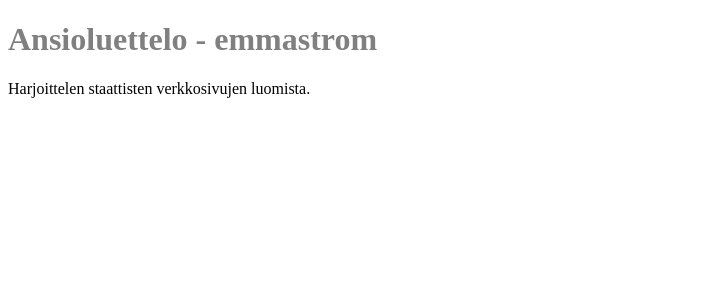
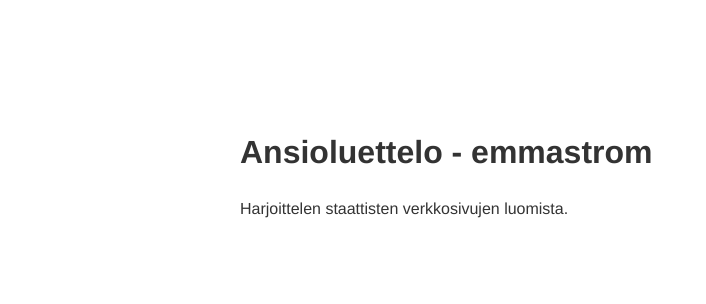
Before and after one commit to emmastrom/cv, a plain HTML site: page index.html in a window 1280 px wide. Shown: the whole page, without its empty margins (0-706 px from the left). Drawn offline with Linux system fonts and the light colour scheme.

Commit message:
css styling

```diff
--- a/css/styles.css
+++ b/css/styles.css
@@ -1,3 +1,18 @@
 h1 {
-  color: grey;
+  color: #333;
+  padding-top: 1em;
+  margin-top: 1em;
 }
+
+.leipateksti {
+  color: #333;
+}
+
+body {
+  margin: 0 auto;
+  max-width: 50em;
+  font-family: 'Helvetica', 'Arial', sans-serif;
+  color: #555;
+  line-height: 1.5;
+  padding: 4em 1em;
+}
```
